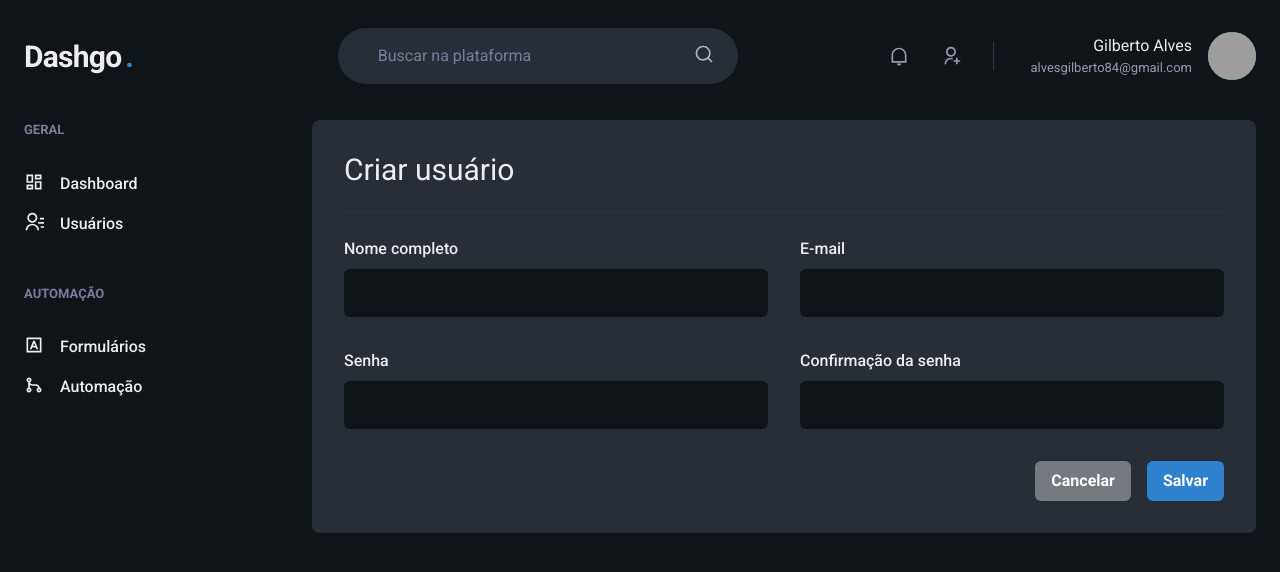
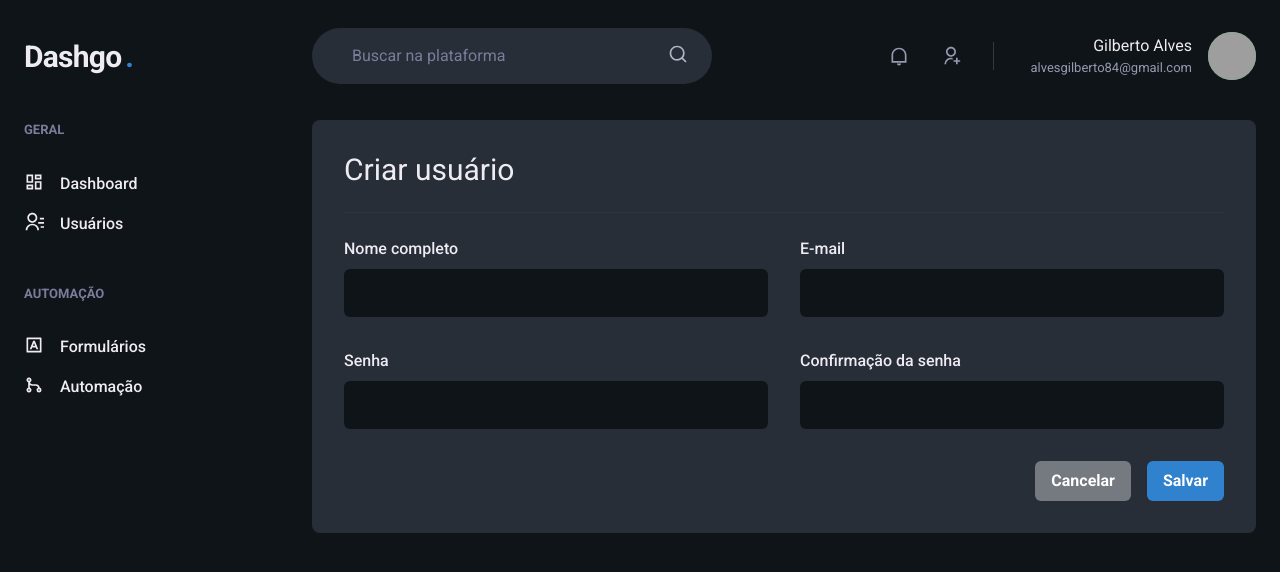
Before and after one commit to GilbertoASJ/Dash-go, a Next.js app: page /users/create in a window 1280 px wide. Shown: the top 572 px of the page. Built offline with nearby package versions, Linux system fonts and the light colour scheme; grey boxes are pictures that could not be loaded.

Commit message:
:sparkles: Updating file

```diff
--- a/src/components/Header/SearchBox.tsx
+++ b/src/components/Header/SearchBox.tsx
@@ -9,7 +9,6 @@ export function SearchBox() {
 			py="4"
 			px="6"
 			ml="8"
-			mx="auto"
 			maxWidth={400}
 			alignSelf="center"
 			color="gray.200"
```
